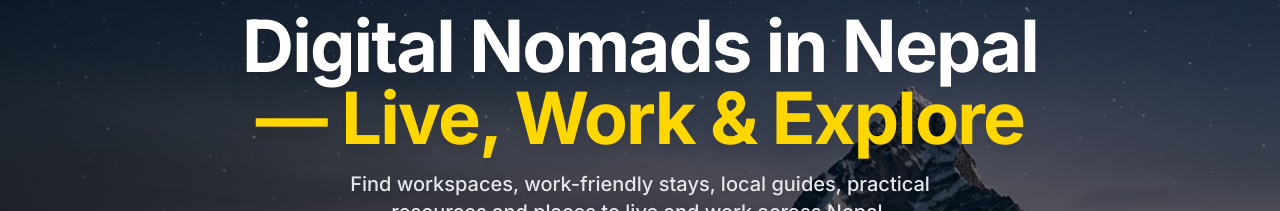
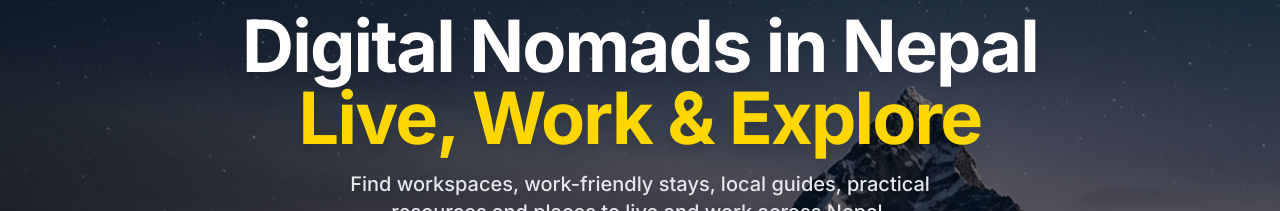
Before and after one commit to DRKAFLE123/digital-nomads-in-nepal, a Next.js app: page / in a window 1280 px wide. Shown: the part 167-378 px from the top of the page. Built offline with nearby package versions, Linux system fonts and the light colour scheme; no server answers; the database is empty.

Commit message:
style: remove hanging dash from hero H1 line break

```diff
--- a/components/HeroSection.tsx
+++ b/components/HeroSection.tsx
@@ -73,7 +73,7 @@ export default function HeroSection() {
         {/* H1 */}
         <h1 className="text-3xl sm:text-5xl md:text-6xl lg:text-7xl font-bold text-white tracking-tight leading-tight drop-shadow-xl mb-4">
           Digital Nomads in Nepal<br className="hidden sm:block" />{" "}
-          <span className="text-primary">— Live, Work &amp; Explore</span>
+          <span className="text-primary">Live, Work &amp; Explore</span>
         </h1>
 
         {/* Supporting text */}
```
